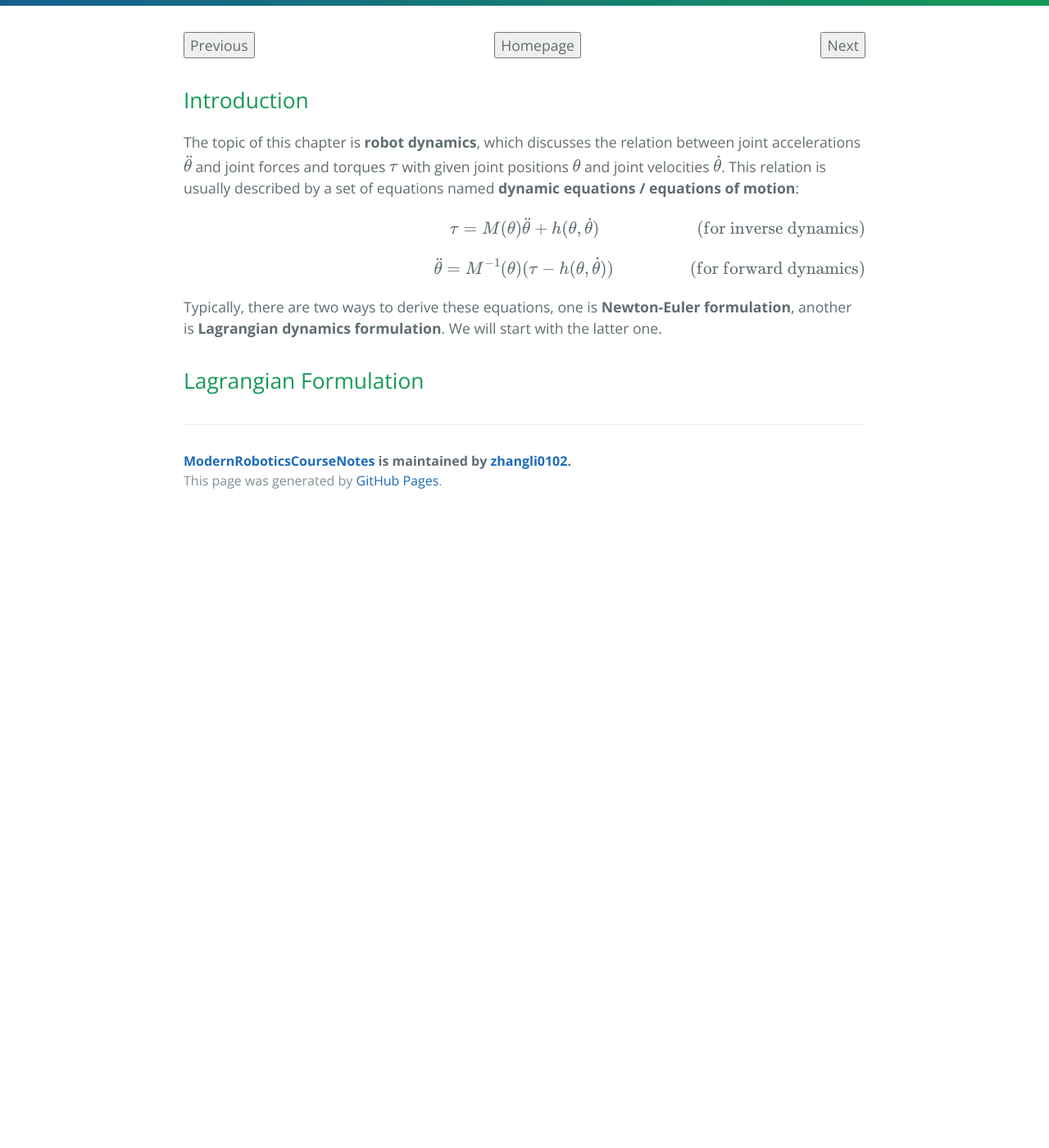
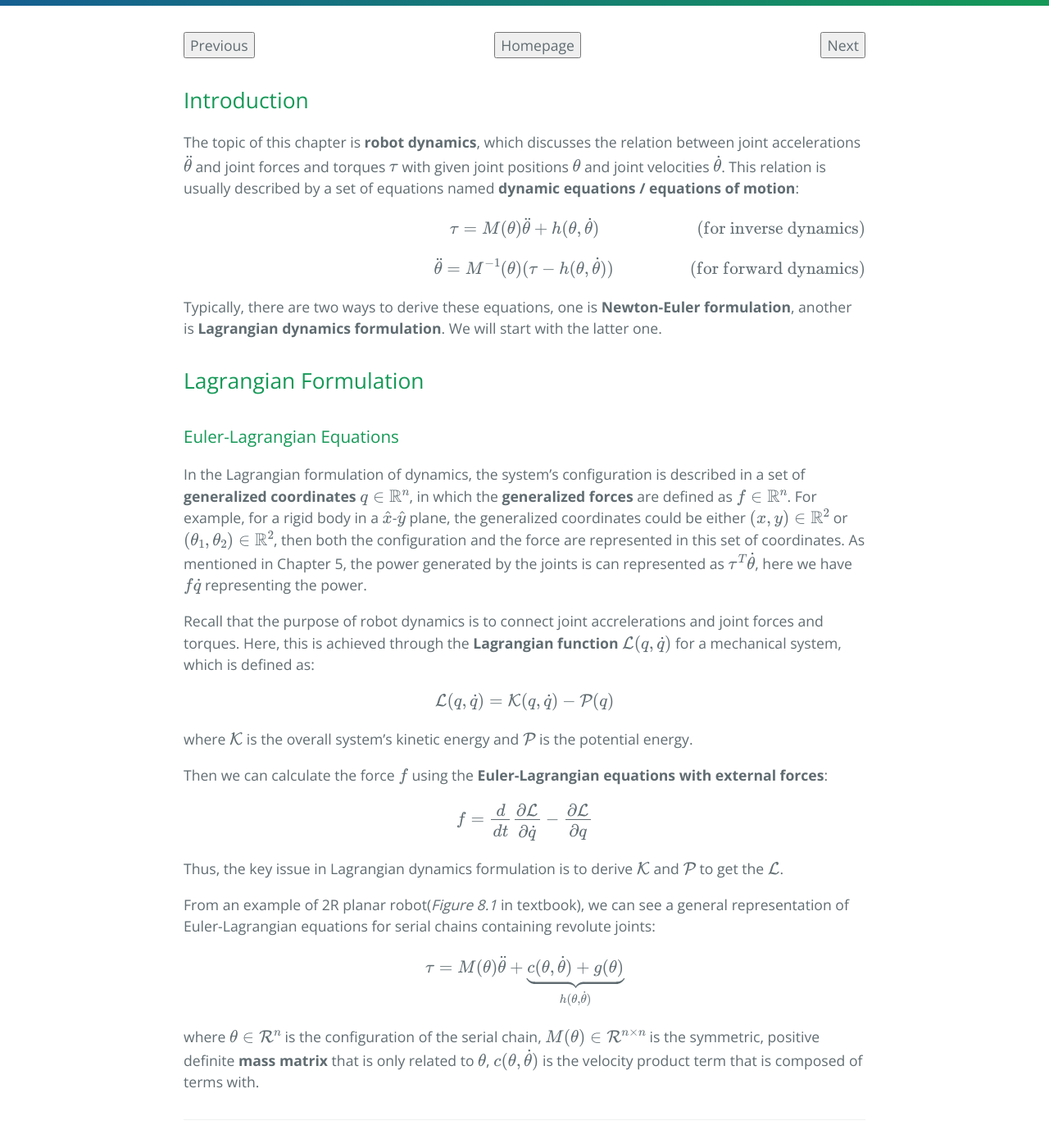
Before and after one commit to zhangli0102/ModernRoboticsCourseNotes, a Jekyll site: the page built from ch8.md, in a window 1280 px wide and 1400 px high, scrolled down 310 px. Shown: the whole window at 82% size. Built offline with Jekyll 4.4.1, drawn with Linux system fonts in a browser that asks for light colours; formulas are drawn with MathJax 3; before the commit the page ends 940 px from its top, so only the background shows below that.

Commit message:
update ch8

```diff
--- a/ch8.md
+++ b/ch8.md
@@ -32,3 +32,31 @@ $$
 Typically, there are two ways to derive these equations, one is **Newton-Euler formulation**, another is **Lagrangian dynamics formulation**. We will start with the latter one.
 
 ## Lagrangian Formulation
+
+### Euler-Lagrangian Equations
+
+In the Lagrangian formulation of dynamics, the system's configuration is described in a set of **generalized coordinates** $$q \in \mathbb{R}^n$$, in which the **generalized forces** are defined as $$f \in \mathbb{R}^n$$. For example, for a rigid body in a $\hat{x}$-$\hat{y}$ plane, the generalized coordinates could be either $(x, y) \in \mathbb{R}^2$ or $(\theta_1, \theta_2) \in \mathbb{R}^2$, then both the configuration and the force are represented in this set of coordinates. As mentioned in Chapter 5, the power generated by the joints is can represented as $$\tau^T\dot{\theta}$$, here we have $f\dot{q}$ representing the power.
+
+Recall that the purpose of robot dynamics is to connect joint accrelerations and joint forces and torques. Here, this is achieved through the **Lagrangian function** $$\mathcal{L}(q, \dot{q})$$ for a mechanical system, which is defined as:
+
+$$
+\mathcal{L}(q, \dot{q}) = \mathcal{K}(q, \dot{q}) - \mathcal{P}(q)
+$$
+
+where $\mathcal{K}$ is the overall system's kinetic energy and $\mathcal{P}$ is the potential energy.
+
+Then we can calculate the force $f$ using the **Euler-Lagrangian equations with external forces**:
+
+$$
+f = \frac{d}{dt} \frac{\partial\mathcal{L}}{\partial\dot{q}} - \frac{\partial\mathcal{L}}{\partial q}
+$$
+
+Thus, the key issue in Lagrangian dynamics formulation is to derive $\mathcal{K}$ and $\mathcal{P}$ to get the $\mathcal{L}$.
+
+From an example of 2R planar robot(*Figure 8.1* in textbook), we can see a general representation of Euler-Lagrangian equations for serial chains containing revolute joints:
+
+$$
+\tau = M(\theta)\ddot{\theta} + \underbrace{c(\theta, \dot{\theta}) + g(\theta)}_{h(\theta, \dot{\theta})}
+$$
+
+where $\theta \in \mathcal{R}^n$ is the configuration of the serial chain, $M(\theta) \in \mathcal{R}^{n\times n}$ is the symmetric, positive definite **mass matrix** that is only related to $\theta$, $c(\theta, \dot{\theta})$ is the velocity product term that is composed of terms with.
```
